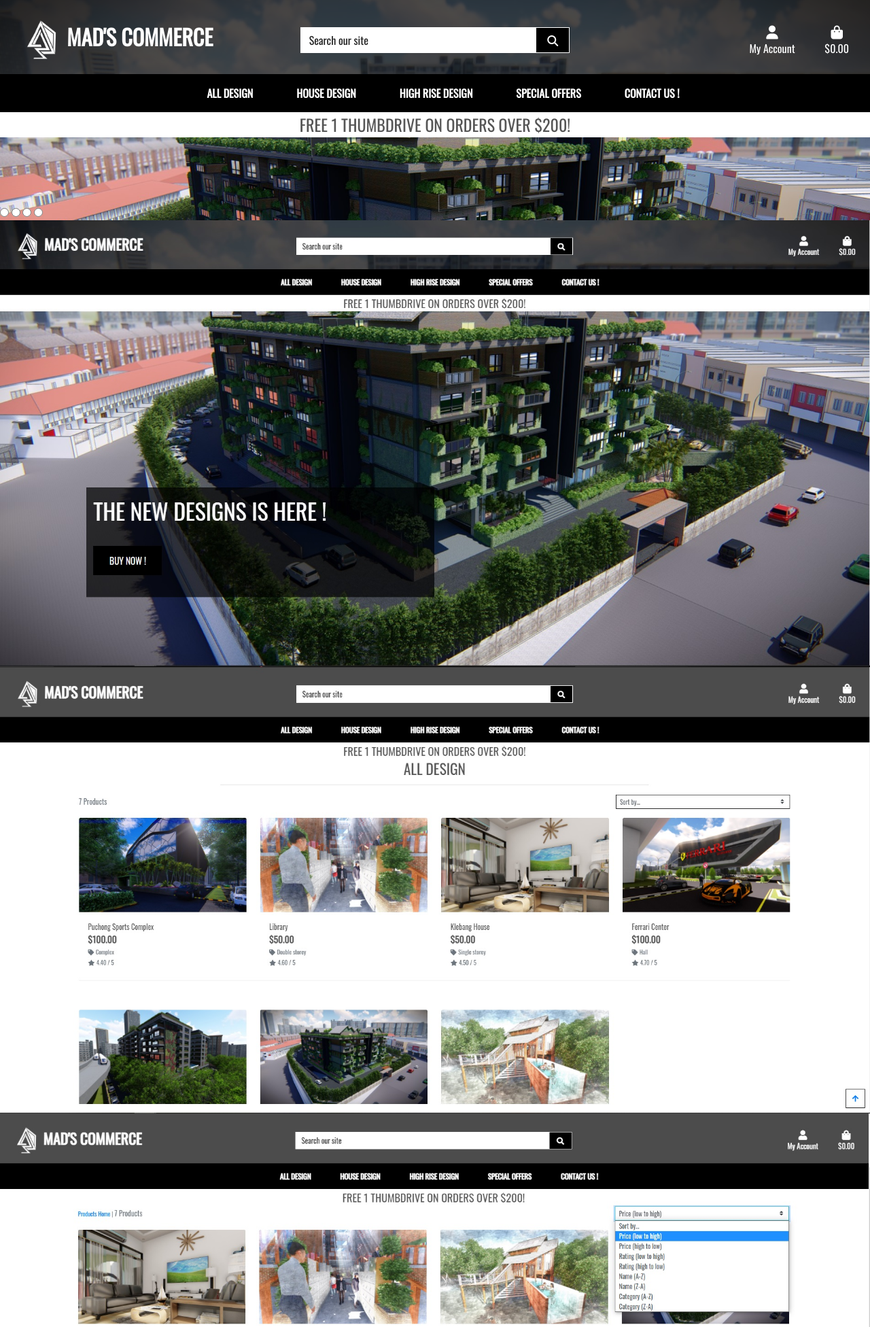
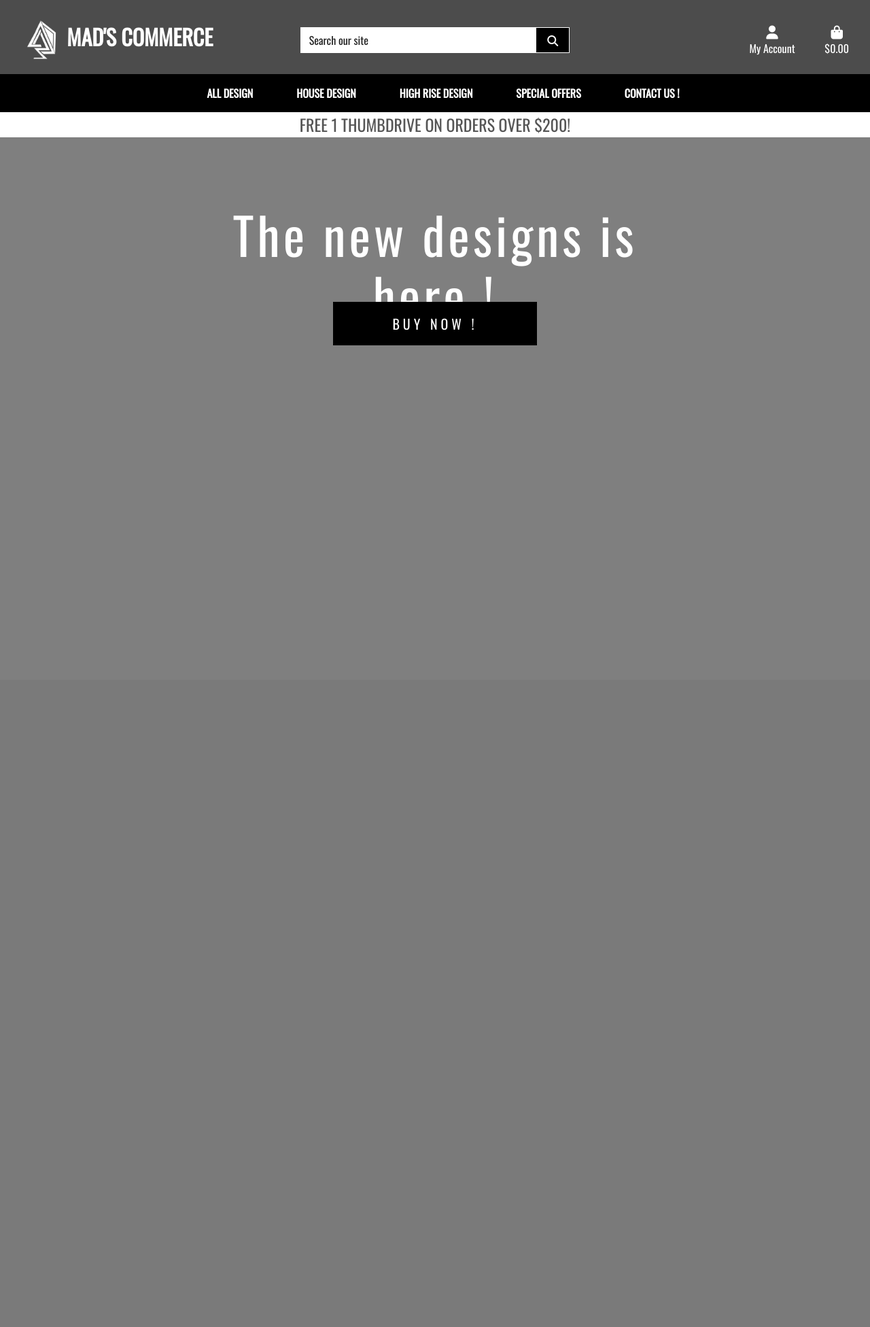
Before and after one commit to kugared94/E-commerce-project, a Django app: page / in a window 1280 px wide. Shown: the top 1952 px of the page at 68% size. After the commit the page ends 508 px from the top, so only its background shows below. Run offline with Django 3.2, Linux system fonts and the light colour scheme; some libraries are stand-ins or nearby versions.

Commit message:
image slider

```diff
--- /dev/null
+++ b/home/static/css/index.css
@@ -0,0 +1,74 @@
+.load {
+    animation: slide 2s;
+}
+
+.slider {
+    background-repeat: no-repeat;
+    background-size: cover;
+    width: 100%;
+    height: 100vh;
+    animation: slide 40s infinite;
+}
+
+.content {
+    color: #ffffff;
+    width: 100%;
+    height: 100vh;
+    background-color: rgba(0, 0, 0, 0.5);
+}
+
+.principal {
+    left: 50%;
+    top: 50%;
+    transform: translate(-50%,-50%);
+    position: absolute;
+    letter-spacing: 5px;
+    text-align: center;
+}
+
+.principal h1 {
+    font-size: 75px;
+    margin-bottom: 20px;
+}
+
+.principal-buy-now-button {
+    left: 50%;
+    top: 60%;
+    transform: translate(-50%,-50%);
+    position: absolute;
+    letter-spacing: 5px;
+    text-align: center;
+}
+
+@keyframe slide {
+    0%{
+        background-image: url('home/static/css/background1.jpg');
+    }
+    20%{
+        background-image: url('home/static/css/background1.jpg');
+    }
+    20.01%{
+        background-image: url('home/static/css/background2.jpg');
+    }
+    40%{
+        background-image: url('home/static/css/background2.jpg');
+    }
+    40.01%{
+        background-image: url('home/static/css/background3.jpg');
+    }
+    60%{
+        background-image: url('home/static/css/background3.jpg');
+    }
+    60.01%{
+        background-image: url('home/static/css/background4.jpg');
+    }
+    80%{
+        background-image: url('home/static/css/background4.jpg');
+    }
+    80.01%{
+        background-image: url('home/static/css/background5.jpg');
+    }
+    100%{
+        background-image: url('home/static/css/background5.jpg');
+    }
+}
--- a/home/templates/home/index.html
+++ b/home/templates/home/index.html
@@ -15,71 +15,19 @@
 
 {% block content %}
     <div class="slider">
-        <div class="slides">
-            <!--radio buttons start-->
-            <input type="radio" name="radio-btn" id="radio1">
-            <input type="radio" name="radio-btn" id="radio2">
-            <input type="radio" name="radio-btn" id="radio3">
-            <input type="radio" name="radio-btn" id="radio4">
-            <!--radio buttons end-->
-
-            <!--slide images start-->
-            <div class="slide first">
-                <img src="1.jpg" alt="">
-            </div>
-            <div class="slide">
-                <img src="2.jpg" alt="">
-            </div>
-            <div class="slide">
-                <img src="3.jpg" alt="">
-            </div>
-            <div class="slide">
-                <img src="4.jpg" alt="">
-            </div>
-            <!--automatic navigation start-->
-            <div class="navigation-auto">
-                <div class="auto-btn1"></div>
-                <div class="auto-btn2"></div>
-                <div class="auto-btn3"></div>
-                <div class="auto-btn4"></div>
-            </div>
-        </div>
-
-      <!--manual navigation start-->
-        <div class="navigation-manual">
-            <label for="radio1" class="manual-btn"></label>
-            <label for="radio2" class="manual-btn"></label>
-            <label for="radio3" class="manual-btn"></label>
-            <label for="radio4" class="manual-btn"></label>
-        </div>
-    </div>
-
-    <div class="container h-100">
-        <div class="row h-100">
-            <div class="col-7 col-md-6 my-auto bg-text">
-                <h1 class="display-4 logo-font text-white">
+        <div class="load"></div>
+        <div class="content">
+            <div class="principal">
+                <h1>
                     The new designs is here !
                 </h1>
-                <div class="my-5">
-                    <h4>
-                        <a href="{% url 'products' %}" class="buy-now-button btn btn-lg rounded-0 text-uppercase py-3">Buy Now !</a>
-                    </h4>
-                </div>
+            </div>
+            <div class="principal-buy-now-button">
+                <h4>
+                    <a href="{% url 'products' %}" class="buy-now-button btn btn-lg rounded-0 text-uppercase py-3">Buy Now !</a>
+                </h4>
             </div>
         </div>
     </div>
 
 {% endblock %}
-
-{% block postloadjs %}
-    <script type="text/javascript">
-        var counter = 1;
-        setInterval(function(){
-            document.getElementById('radio' + counter).checked = true;
-            counter++;
-            if(counter > 4){
-                counter = 1;
-            }
-        }, 5000);
-    </script>
-{% endblock %}
--- a/static/css/base.css
+++ b/static/css/base.css
@@ -3,7 +3,6 @@
 }
 
 body {
-    background: url('/media/background1.jpg') no-repeat center center fixed;
     background-size: cover;
     height: calc(100vh - 164px);
     color: #555;
@@ -20,7 +19,7 @@
 }
 
 .header-container-main-page {
-    padding-top: 300px;
+    padding-top: 200px;
 }
 
 .header-container {
@@ -311,7 +310,7 @@
     .buy-now-button {
         background: rgb(0, 0, 0);
         color: rgb(255, 255, 255);
-        min-width: 150px;
+        min-width: 300px;
     }
 }
 
@@ -378,4 +377,3 @@
         min-width: 150px;
     }
 }
-}
```
Also changed, not shown: media/css.css (renamed from home/static/index.css, +41 -9 lines), home/static/css/background1.jpg (renamed from media/background1.jpg), home/static/css/background2.jpg (added), home/static/css/background3.jpg (added), home/static/css/background4.jpg (added), 1 other file.
